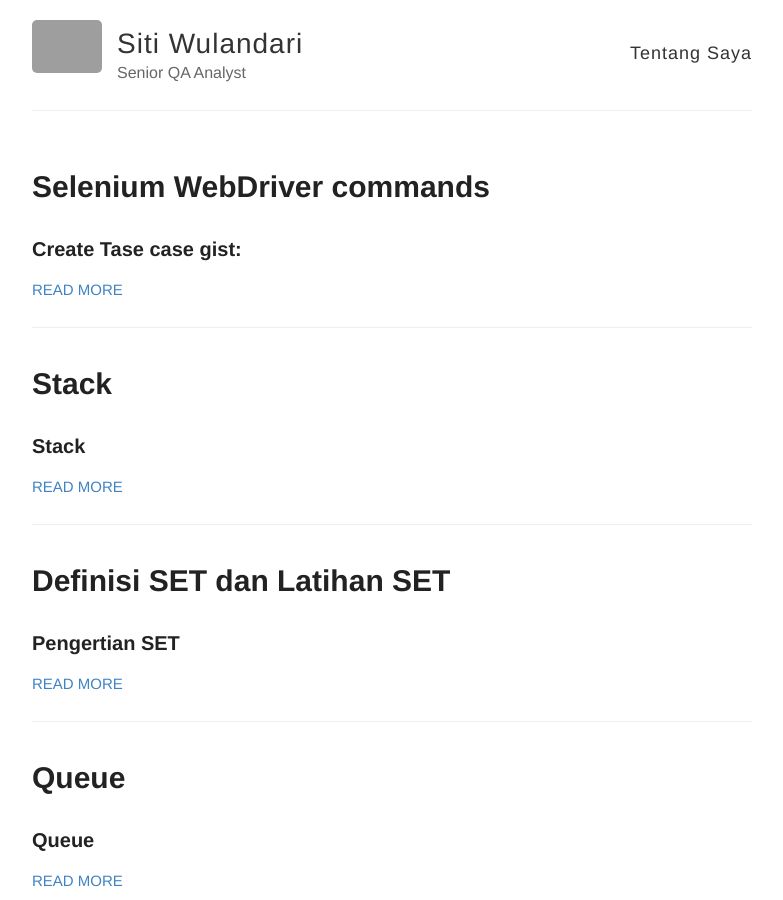
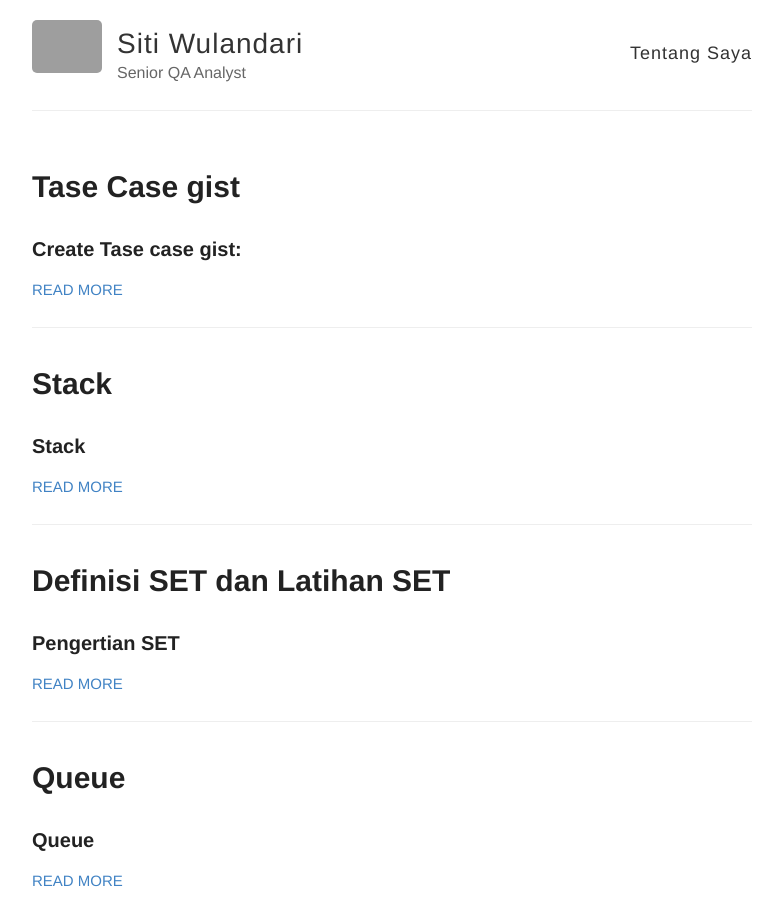
Before and after one commit to sitiwulandari/sitiwulandari.github.io, a Jekyll site: the page built from index.html, in a window 1280 px wide and 900 px high. Shown: the whole window, without its empty margins (248-1031 px from the left). Built offline with Jekyll 4.4.1, drawn with Linux system fonts in a browser that asks for light colours; grey boxes are pictures that could not be loaded.

Commit message:
Update 2019-06-26-Tase case gist.md

```diff
--- a/_posts/2019-06-26-Tase case gist.md
+++ b/_posts/2019-06-26-Tase case gist.md
@@ -1,6 +1,6 @@
 ---
 layout: post
-title: Selenium WebDriver commands
+title: Tase Case gist
 ---
 
 
```
